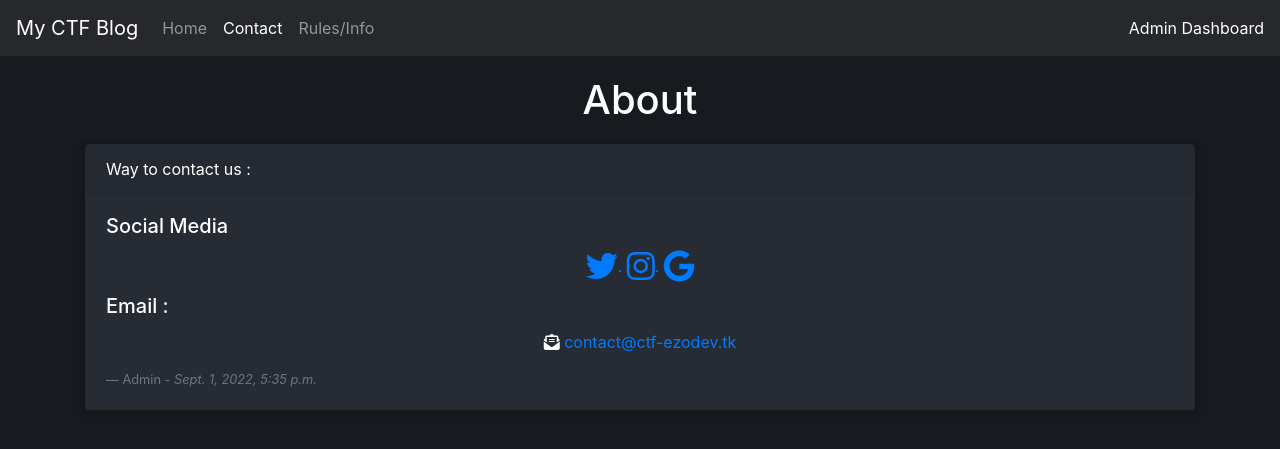
After one commit to Ezotose-1/CTF-WebServer, a Flask app: page /contact in a window 1280 px wide. The commit adds this page. Shown: the top 449 px of the page. Run offline with Flask 2, Linux system fonts and the light colour scheme; some libraries are stand-ins or nearby versions.

Commit message:
[ADD] Redirection vuln flag

```diff
--- a/app.py
+++ b/app.py
@@ -1,6 +1,7 @@
 from flask import *
 
 import sqlite3
+import hashlib
 
 app = Flask(__name__)
 
@@ -109,5 +110,20 @@ def article():
         return "In-vitae-laoreet"
     return "Aliquam-eleifend-ornare"
 
+@app.route('/contact')
+def contact():
+    return render_template('contact.html', title='contact')
+
+@app.route('/redirect/<sum>')
+def href_redirect(sum):
+    link = request.args.get("href")
+    hash = hashlib.md5(link.encode()).hexdigest()
+    if (sum != hash):
+        return "Error hash invalid."
+    if not(link in ["https://twitter.com", "https://www.instagram.com", "https://www.google.com"]):
+        return "<h3>Nice job good redirection.</h3> Aliquam-erat-volutpat"
+    return redirect(link)
+
+
 if (__name__ == "__main__"):
     app.run(debug = True, host="0.0.0.0")
--- a/templates/base.html
+++ b/templates/base.html
@@ -12,8 +12,12 @@
         integrity="sha384-fnmOCqbTlWIlj8LyTjo7mOUStjsKC4pOpQbqyi7RrhN7udi9RwhKkMHpvLbHG9Sr" crossorigin="anonymous">                                                                                                                                <!-- Seem to easy ? flag : 'Integer-nec-eros' -->
     <link rel="stylesheet" href="https://stackpath.bootstrapcdn.com/bootstrap/4.3.1/css/bootstrap.min.css"
         integrity="sha384-ggOyR0iXCbMQv3Xipma34MD+dH/1fQ784/j6cY/iJTQUOhcWr7x9JvoRxT2MZw1T" crossorigin="anonymous">
-    <link rel="icon" href="{{ url_for('static', filename='favicon.png') }}" type="image/x-icon">
+
+        <link rel="icon" href="{{ url_for('static', filename='favicon.png') }}" type="image/x-icon">
     <link rel="stylesheet" href="{{ url_for('static', filename='css/style.css') }}">
+
+    <!-- EXTERN SCRIPT -->
+    <script src="https://kit.fontawesome.com/e0243301c1.js" crossorigin="anonymous"></script>
 
     <!-- PAGE DATA--->{% block head %} {% endblock %}
 </head>
@@ -33,6 +37,9 @@
                     <a class="nav-link" href="/">Home <span class="sr-only">(current)</span></a>
                 </li>
                 <li class="nav-item">
+                    <a class="nav-link {% if title == 'contact' %}active{% endif %}" href="/contact">Contact<span class="sr-only">(current)</span></a>
+                </li>
+                <li class="nav-item">
                     <a class="nav-link {% if title == 'rules' %}active{% endif %}" href="/ctf-rules">Rules/Info<span class="sr-only">(current)</span></a>
                 </li>
             </ul>
--- /dev/null
+++ b/templates/contact.html
@@ -0,0 +1,44 @@
+{% extends 'base.html' %}
+
+{% block head %}
+    <title>Contact</title>
+{% endblock %}
+
+{% block body %}
+
+    <h1 class="text-center title" >About</h1>
+    <div class="container">
+        <div class="article-color card">
+            <div class="card-header">
+                Way to contact us :
+            </div>
+            <div class="card-body">
+                <h5 class="card-title">
+                    Social Media
+                </h5>
+                <p class="card-text">
+                    <div style="text-align: center;">
+                        <a target="_blank" href="/redirect/be8b09f7f1f66235a9c91986952483f0?href=https://twitter.com" class="text-center">
+                            <i class="fa-brands fa-twitter fa-2xl"></i>.
+                        </a>
+                        <a target="_blank" href="/redirect/81baa2bda524b19dddf2507580b95e0b?href=https://www.instagram.com">
+                            <i class="fa-brands fa-instagram fa-2xl"></i>.
+                        </a>
+                        <a target="_blank" href="/redirect/d75277cdffef995a46ae59bdaef1db86?href=https://www.google.com/">
+                            <i class="fa-brands fa-google fa-2xl"></i>
+                        </a>
+                        </div>
+                </p>
+                <h5 class="card-title">
+                    Email :
+                </h5>
+                <p class="card-text text-center">
+                    <i class="fa-solid fa-envelope-open-text fa-l"></i>
+                    <a href="mailto:contact@ctf-ezodev.tk">contact@ctf-ezodev.tk</a>
+                </p>
+
+                <footer class="blockquote-footer">Admin - <cite title="Source Title">Sept. 1, 2022, 5:35 p.m.</cite></footer>
+            </div>
+        </div>
+    </div>
+{% endblock %}
--- a/templates/rules.html
+++ b/templates/rules.html
@@ -24,7 +24,7 @@
     <hr>
     <h3>Specificities of this CTF</h3>
     <p>
-        There is a total of <b>12 FLAGS</b> hidden everywhere. Some are really easier than other. <br>
+        There is a total of <b>13 FLAGS</b> hidden everywhere. Some are really easier than other. <br>
         Flags are this <b>and only this type</b> : 3 lorem ipsum words dash separated like (example only): <i>Lorem-Ipsum-Dolor</i> <br>
         A flag is unique and can be found valid, only once. <br>
         We have tried to combined many challenges has possible including 'Web client-side', 'Web server-side', 'Cryptanalyse', 'Steganographie', 'Decryption'...
```
Also changed, not shown: 1 other file.
